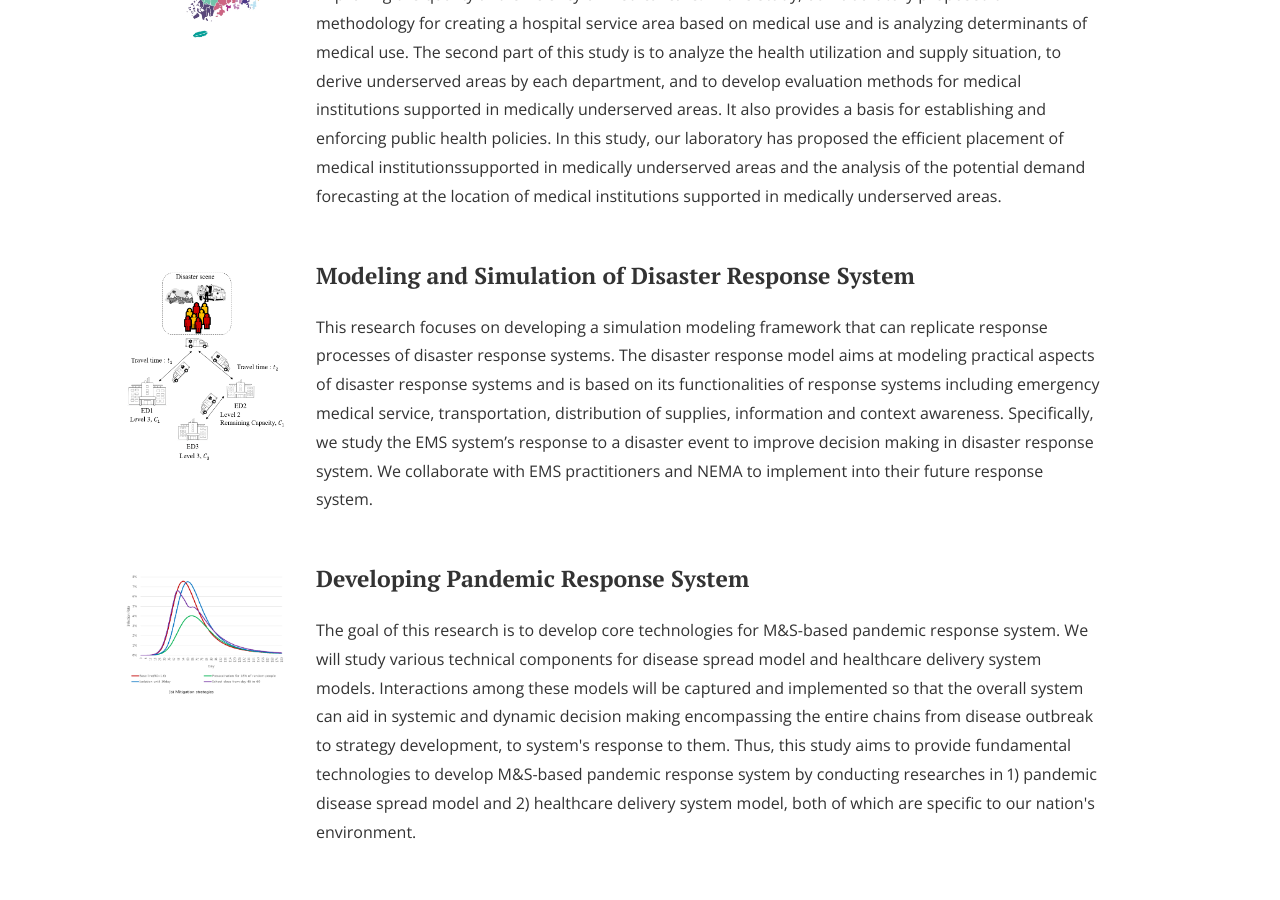
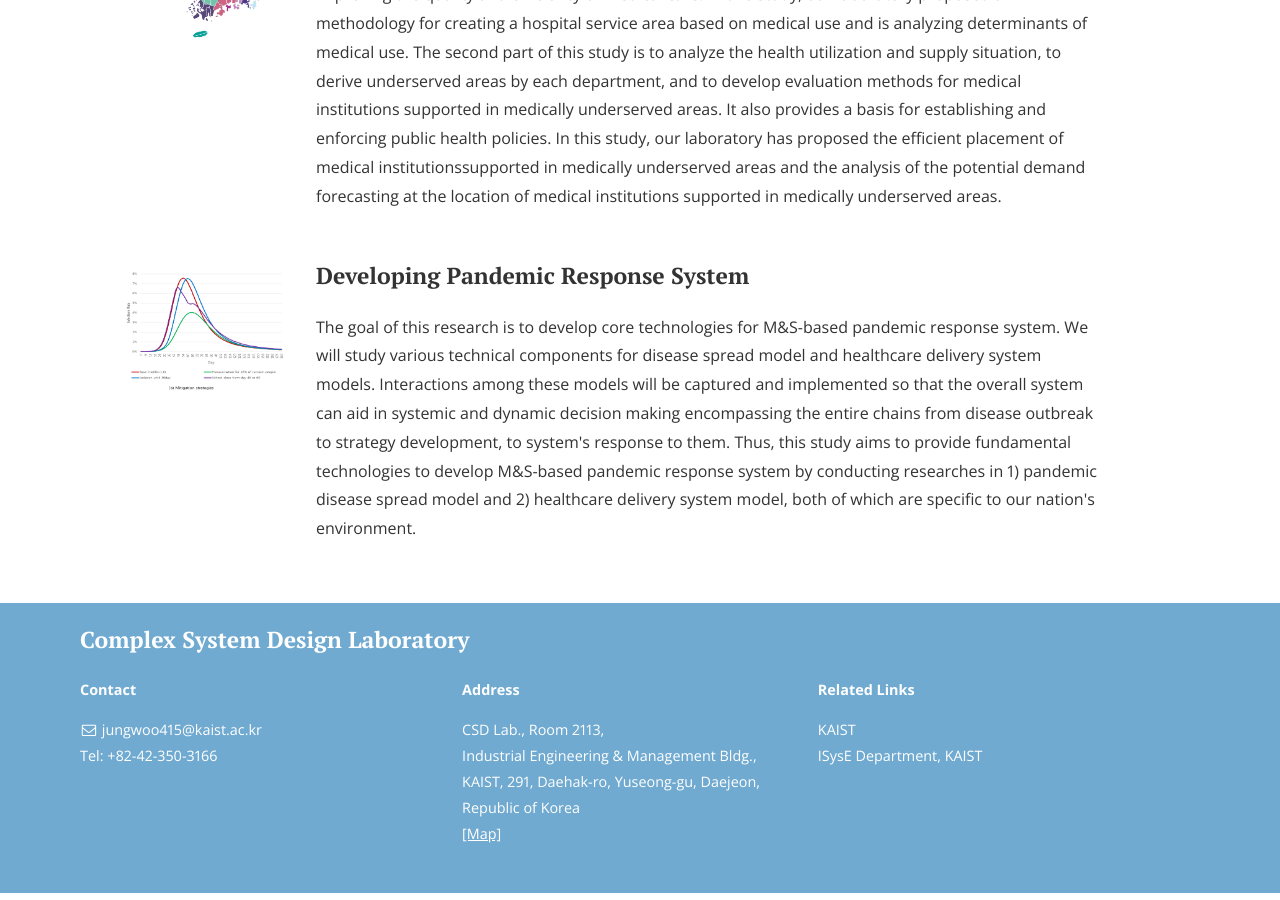
Before and after one commit to CSDlab-KAIST/csdlab-kaist.github.io, a Jekyll site: the page built from projects.html, in a window 1280 px wide and 900 px high, scrolled down 1159 px. Built offline with Jekyll 4.4.1, drawn with Linux system fonts in a browser that asks for light colours; nearby versions of some CDN libraries; part of the change alters nothing that is shown.

Commit message:
Update projects.yml

```diff
--- a/_data/projects.yml
+++ b/_data/projects.yml
@@ -5,6 +5,22 @@
 - stateObj:
     statename: Project lists
     topics:
+
+      # - name: Optimization for human-autonomous agent collaboration decision making
+      #   img:
+      #   project:
+      #   duration:
+      #   from:
+      #   introduction: In hybrid environments involving both manned and unmanned systems, complex design problems arise, such as determining the optimal functional and quantitative composition of autonomous agents and human agents to maximize overall system effectiveness.
+      #   Additionally, designing the optimal policies for human agents in engagement scenarios dominated by autonomous agents presents significant challenges.
+      #   To address these complexities, our research aims to develop optimized decision-making techniques for human-autonomous agent collaboration by leveraging bi-level optimization and multi-agent reinforcement learning with hypernetwork structuring.
+      #   (Partially Controlled Multi-Agent Systems) Hybrid systems offer advantages over fully autonomous systems by integrating the flexibility and adaptability of human agent decision-making.
+      #   Autonomous decision-making agents, equipped with policies learned through reinforcement learning, interact with human agents in a dynamic system environment.
+      #   From the perspective of human agents, autonomous agents represent part of the system environment, and vice versa.
+      #   Through these interactions, human agents can more efficiently guide the decision-making of autonomous agents towards system-wide optimal outcomes.
+      #   This requires optimizing the functional and quantitative composition of agents in the hybrid environment and calculating the optimal policies for both human and autonomous agents to achieve the best system configuration.
+
+
       - name: Development of Unmanned aerial vehicle Traffic Management system
         img: UTM.png
         project: UTM
@@ -40,15 +56,15 @@
          It also provides a basis for establishing and enforcing public health policies.
          In this study, our laboratory has proposed the efficient placement of medical institutionssupported in medically underserved areas and the analysis of the potential demand forecasting at the location of medical institutions supported in medically underserved areas.
 
-      - name: Modeling and Simulation of Disaster Response System
-        img: DRMS2.png
-        project: Research and development of modeling and simulating the rescues, the transfer, and the treatment of disaster victims
-        duration: May, 2013 ~ April, 2015
-        from: National Research Foundation of Korea
-        introduction: This research focuses on developing a simulation modeling framework that can replicate response processes of disaster response systems.
-         The disaster response model aims at modeling practical aspects of disaster response systems and is based on its functionalities of response systems including emergency medical service, transportation, distribution of supplies, information and context awareness.
-         Specifically, we study the EMS system’s response to a disaster event to improve decision making in disaster response system.
-         We collaborate with EMS practitioners and NEMA to implement into their future response system.
+      # - name: Modeling and Simulation of Disaster Response System
+      #   img: DRMS2.png
+      #   project: Research and development of modeling and simulating the rescues, the transfer, and the treatment of disaster victims
+      #   duration: May, 2013 ~ April, 2015
+      #   from: National Research Foundation of Korea
+      #   introduction: This research focuses on developing a simulation modeling framework that can replicate response processes of disaster response systems.
+      #    The disaster response model aims at modeling practical aspects of disaster response systems and is based on its functionalities of response systems including emergency medical service, transportation, distribution of supplies, information and context awareness.
+      #    Specifically, we study the EMS system’s response to a disaster event to improve decision making in disaster response system.
+      #    We collaborate with EMS practitioners and NEMA to implement into their future response system.
 
 
       - name: Developing Pandemic Response System
```
